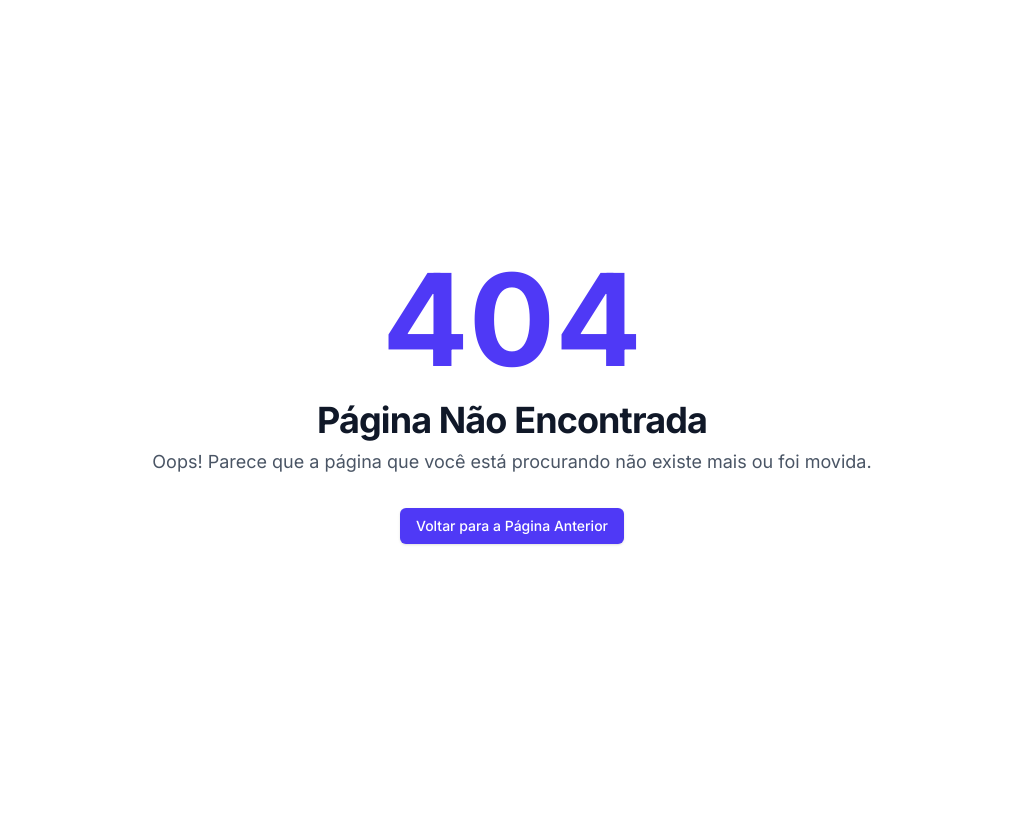
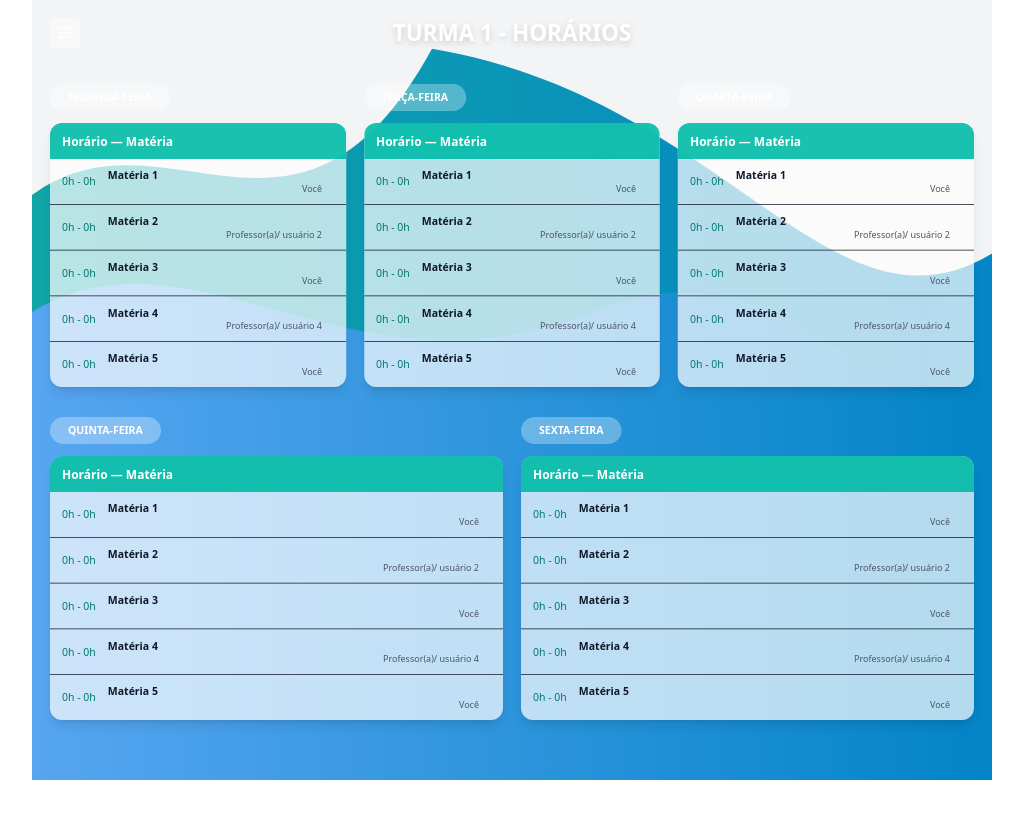
Before and after one commit to eojuaumm/ConectaEDUteste, a Next.js app in the folder projeto-conectaedu/: page /professor/horarios in a window 1280 px wide. Before the commit this address had no page. Shown: the top 818 px of the page, without its empty margins (128-1151 px from the left). Built offline with nearby package versions, Linux system fonts and the light colour scheme.

Commit message:
tela de horarios

```diff
--- /dev/null
+++ b/projeto-conectaedu/app/professor/horarios/page.tsx
@@ -0,0 +1,131 @@
+import React from "react";
+
+export default function HorarioTurma1() {
+  const days = [
+    "SEGUNDA-FEIRA",
+    "TERÇA-FEIRA",
+    "QUARTA-FEIRA",
+    "QUINTA-FEIRA",
+    "SEXTA-FEIRA",
+  ];
+
+  const materias = [
+    "Matéria 1",
+    "Matéria 2",
+    "Matéria 3",
+    "Matéria 4",
+    "Matéria 5",
+  ];
+
+  return (
+    <div className="min-h-screen scale-90 md:scale-75 origin-top relative bg-gray-100 text-gray-900 font-sans">
+      {/* BACKGROUND WAVES (SVG) */}
+      <div className="absolute inset-0 -z-10 overflow-hidden">
+        <svg
+          className="w-full h-full"
+          preserveAspectRatio="none"
+          viewBox="0 0 1440 800"
+        >
+          <defs>
+            <linearGradient id="g1" x1="0" x2="1">
+              <stop offset="0%" stopColor="#0ea5a6" stopOpacity="0.99" />
+              <stop offset="100%" stopColor="#0284c7" stopOpacity="0.99" />
+            </linearGradient>
+            <linearGradient id="g2" x1="0" x2="1">
+              <stop offset="0%" stopColor="#60a5fa" stopOpacity="0.99" />
+              <stop offset="100%" stopColor="#0284c7" stopOpacity="0.99" />
+            </linearGradient>
+          </defs>
+
+          <path
+            d="M0,200 C200,100 400,300 600,50 C1040,100 1200,360 1440,260 L1440,800 L0,800 Z"
+            fill="url(#g1)"
+          />
+          <path
+            d="M0,320 C240,220 480,420 840,320 C1160,230 1280,480 1440,380 L1440,800 L0,800 Z"
+            fill="url(#g2)"
+            opacity="0.9"
+          />
+        </svg>
+      </div>
+
+      {/* Topbar */}
+      <header className="flex items-center justify-between p-6">
+        <button className="p-2 rounded-md bg-white/40 backdrop-blur-md">
+          <svg
+            xmlns="http://www.w3.org/2000/svg"
+            className="h-6 w-6 text-white"
+            fill="none"
+            viewBox="0 0 24 24"
+            stroke="currentColor"
+          >
+            <path strokeLinecap="round" strokeLinejoin="round" strokeWidth={2} d="M4 6h16M4 12h16M4 18h16" />
+          </svg>
+        </button>
+
+        <div className="text-center">
+          <h1 className="text-3xl font-extrabold text-white drop-shadow-lg">TURMA 1 - HORÁRIOS</h1>
+        </div>
+
+        {/* Usuário removido */}
+        <div className="w-10 h-10"></div>
+      </header>
+
+      <main className="max-w-7xl mx-auto px-6 pb-20">
+        <div className="grid grid-cols-1 lg:grid-cols-3 gap-6 mt-6">
+          {days.slice(0, 3).map((day) => (
+            <section key={day} className="bg-transparent">
+              <div className="inline-block bg-white/30 rounded-full px-6 py-2 mb-4 text-sm font-semibold text-white">
+                {day}
+              </div>
+
+              <div className="bg-white/70 rounded-2xl shadow-lg overflow-hidden">
+                <div className="px-4 py-3 bg-teal-500/90 text-white font-semibold">Horário — Matéria</div>
+                <div className="divide-y">
+                  {materias.map((m, i) => (
+                    <div key={i} className="flex items-center justify-between px-4 py-3">
+                      <div className="text-sm font-medium text-teal-700">0h - 0h</div>
+                      <div className="flex-1 px-4">
+                        <div className="text-sm font-semibold">{m}</div>
+                        <div className="text-xs text-right text-gray-600">
+                          {i % 2 === 0 ? "Você" : "Professor(a)/ usuário " + (i + 1)}
+                        </div>
+                      </div>
+                    </div>
+                  ))}
+                </div>
+              </div>
+            </section>
+          ))}
+        </div>
+
+        <div className="grid grid-cols-1 lg:grid-cols-2 gap-6 mt-10">
+          {days.slice(3).map((day) => (
+            <section key={day}>
+              <div className="inline-block bg-white/30 rounded-full px-6 py-2 mb-4 text-sm font-semibold text-white">
+                {day}
+              </div>
+
+              <div className="bg-white/70 rounded-2xl shadow-lg overflow-hidden">
+                <div className="px-4 py-3 bg-teal-500/90 text-white font-semibold">Horário — Matéria</div>
+                <div className="divide-y">
+                  {materias.map((m, i) => (
+                    <div key={i} className="flex items-center justify-between px-4 py-3">
+                      <div className="text-sm font-medium text-teal-700">0h - 0h</div>
+                      <div className="flex-1 px-4">
+                        <div className="text-sm font-semibold">{m}</div>
+                        <div className="text-xs text-right text-gray-600">
+                          {i % 2 === 0 ? "Você" : "Professor(a)/ usuário " + (i + 1)}
+                        </div>
+                      </div>
+                    </div>
+                  ))}
+                </div>
+              </div>
+            </section>
+          ))}
+        </div>
+      </main>
+    </div>
+  );
+}
```
Also changed, not shown: 1 other file (tests, documents, lock files or other folders).
